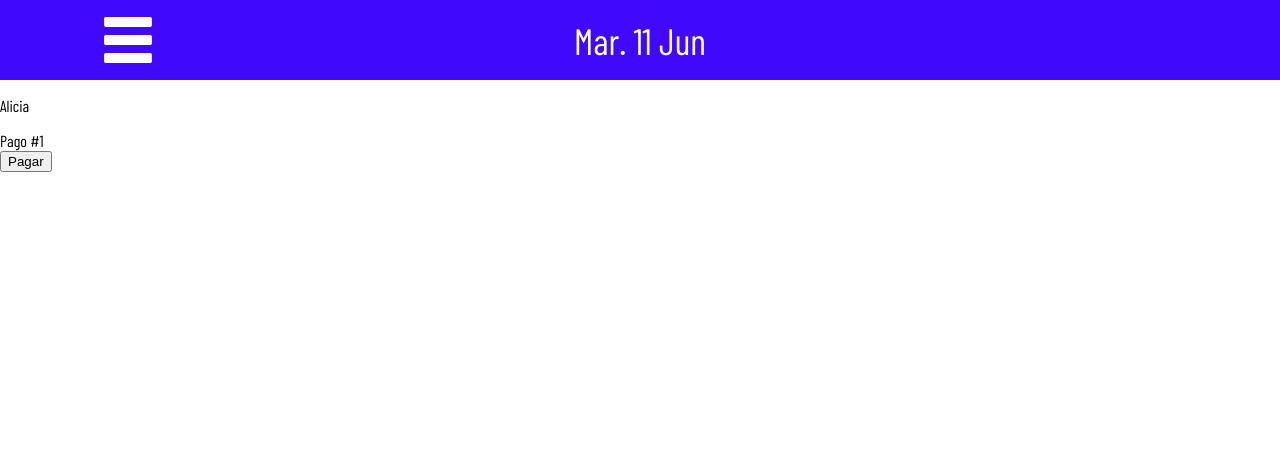
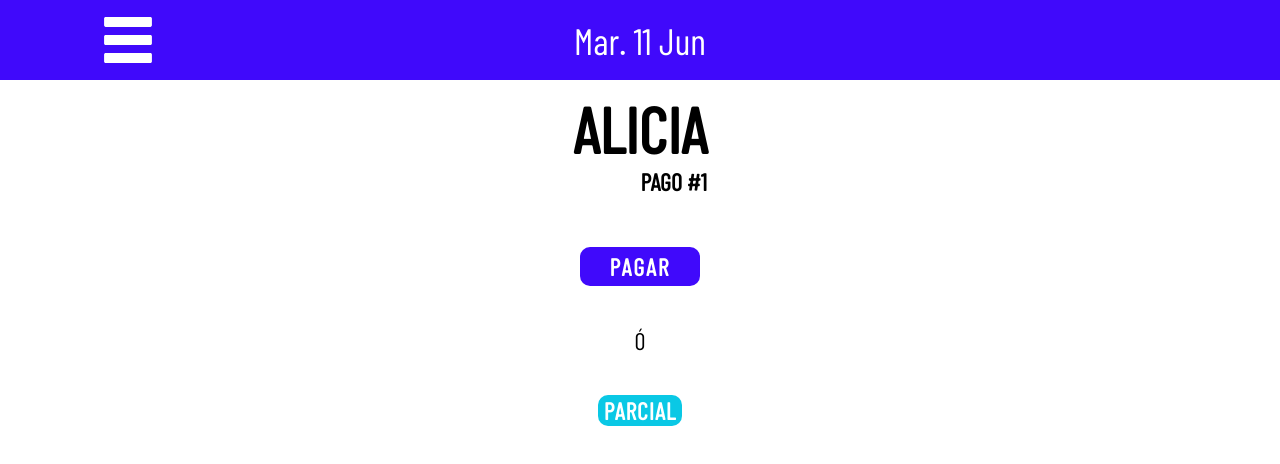
Before and after one commit to MartinMelo97/AppPrestamos, a React (Create React App) app: page /prestamos/a-pagar in a window 1280 px wide. Shown: the top 464 px of the page. Built offline with nearby package versions, Linux system fonts and the light colour scheme.

Commit message:
finish structure and design in pay loan

```diff
--- a/src/components/loan/pay/LoansToPay.jsx
+++ b/src/components/loan/pay/LoansToPay.jsx
@@ -8,8 +8,21 @@ class LoansToPay extends Component {
             customer:{
                 name: 'Alicia',
                 payNumber: 1,
+            },
+            active: false
         }
     }
+
+    changeActive = () =>{
+        let button = document.getElementsByClassName('button-style-two')[0]
+        let container = document.getElementsByClassName('ghost-container')[0]
+        let { active } = this.state
+
+        button.className = active ? "button-style-two not-active" : "button-style-two active"
+        container.className = active ? "ghost-container not-active" : "ghost-container active"
+        active = !active
+
+        this.setState({ active })
     }
 
     render(){
@@ -20,15 +33,24 @@ class LoansToPay extends Component {
                 this.state.customer.name
                 :
                 null}
-                </p>
                     <span className="pay-loan-subtitle">
                         Pago #{ this.state.customer != null ?
                                 this.state.customer.payNumber
                                 :
                                 null}
                     </span>
+                </p>
                 <div className="buttons-container">
-                    <button>Pagar</button>
+                    <button className="button-style-one">Pagar</button>
+                    <span>Ó</span>
+                    <button
+                    className="button-style-two not-active"
+                    onClick={ () => this.changeActive() }
+                    >Parcial</button>
+                    <div className="ghost-container not-active">
+                        <input type="number" placeholder="$"/>
+                        <button className="button-add">Agregar</button>
+                    </div>
                 </div>
             </div>
         )
--- a/src/components/loan/pay/loans_to_pay.scss
+++ b/src/components/loan/pay/loans_to_pay.scss
@@ -0,0 +1,101 @@
+@import '../../../variables.scss';
+
+.pay-loan-container{
+    display: flex;
+    justify-content: flex-start;
+    align-items: center;
+    flex-direction: column;
+
+    .pay-loan-title{
+        font-size: 4em;
+        font-weight: 900;
+        text-transform: uppercase;
+        margin: 10px 0 10vh 0;
+        position: relative;
+        .pay-loan-subtitle{
+            position: absolute;
+            right: 0;
+            top: 100%;
+            font-size: calc(1em / 8 * 3);
+        }
+    }
+    .buttons-container{
+        display: flex;
+        flex-direction: column;
+        align-items: center;
+        justify-content: flex-start;
+        button, input {
+            font-family: 'Barlow Condensed';
+            &:focus{
+                outline: none;
+            }
+        }
+        .button-style-one{
+            color: $white;
+            padding: 5px 30px;
+            text-transform: uppercase;
+            font-size: 1.5em;
+            border-radius: 10px;
+            background-color: $principal;
+            border: none;
+            letter-spacing: 2px;
+            font-weight: 600;
+        }
+        span {
+            margin: 5vh 0;
+            font-size: 1.5em;
+        }
+        .button-style-two{
+            font-size: 1.5em;
+            text-transform: uppercase;
+            border: none;
+            border-radius: 10px;
+            font-weight: 600;
+            letter-spacing: 1px;
+            transition: ease-in-out 0.3s;
+            &.not-active{
+                color: $white;
+                background-color: $detail;
+            }
+            &.active{
+                color: $black;
+                background-color: $white;
+            }
+        }
+        .ghost-container{
+            display: flex;
+            flex-direction: column;
+            align-items: center;
+            justify-content: space-around;
+            height: 30vh;
+            transition: ease-in-out 0.3s;
+            input{
+                width: 60vw;
+                border: 0.5px solid $black;
+                border-radius: 10px;
+                color: $black;
+                text-align: center;
+                font-size: 1.5em;
+            }
+            button{
+                font-size: 1.5em;
+                text-transform: uppercase;
+                border: none;
+                border-radius: 10px;
+                font-weight: 600;
+                letter-spacing: 1px;
+                padding: 3px 15px;
+                color: $white;
+                background-color: $detail;
+            }
+            &.not-active{
+                visibility: hidden;
+                opacity: 0;
+            }
+            &.active{
+                visibility: visible;
+                opacity: 1;
+            }
+        }
+    }
+}
```
Lines whose indentation alone changed are shown as unchanged.
